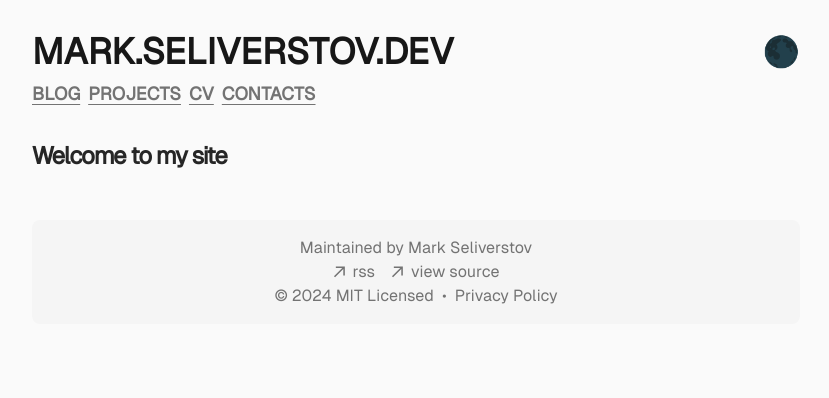
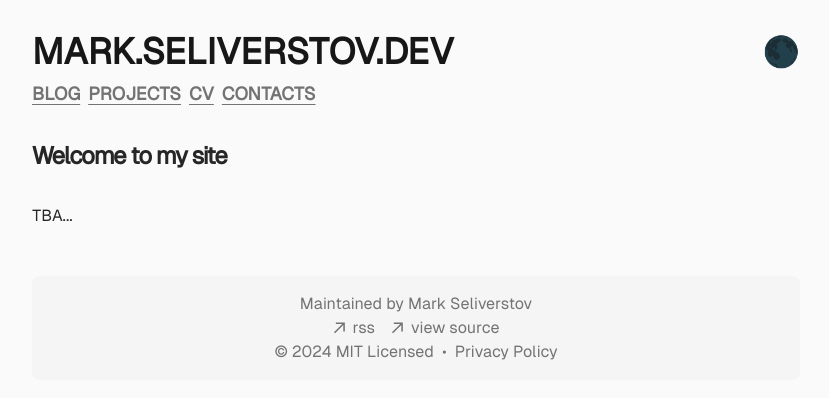
Before and after one commit to MarkSeliverstov/blog, a Next.js app: page / in a window 1280 px wide. Shown: the top 398 px of the page, without its empty margins (224-1053 px from the left). Built offline with nearby package versions, Linux system fonts and the light colour scheme.

Commit message:
chore: add TBA to mainpage

```diff
--- a/app/page.tsx
+++ b/app/page.tsx
@@ -4,6 +4,7 @@ export default function Home(): Readonly<React.ReactNode> {
       <h1>
         Welcome to my site
       </h1>
+      <p>TBA...</p>
     </section>
   );
 }
```
